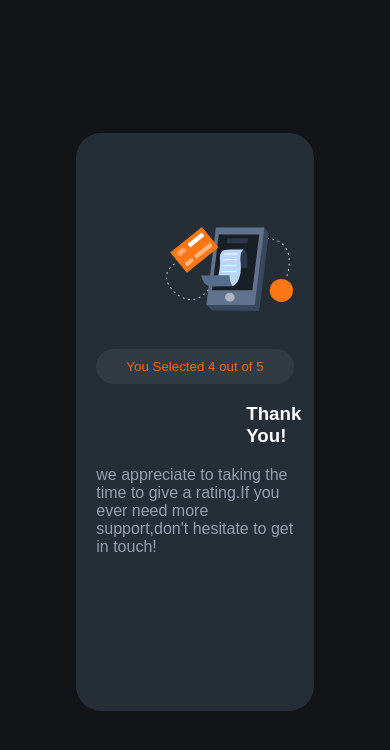
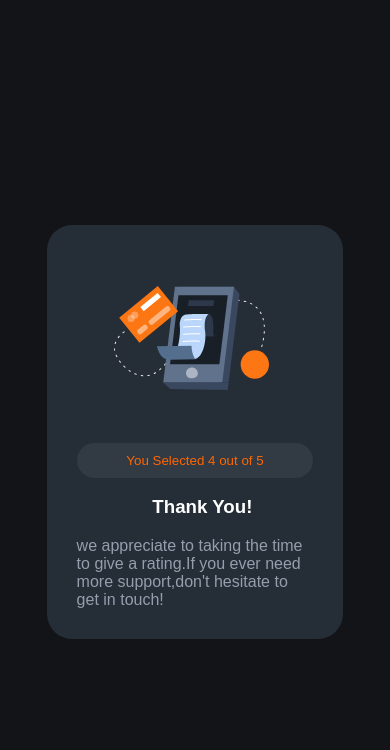
Before and after one commit to JhansiKongara/interactive, a plain HTML site: page index.html in a window 390 px wide. Both pictures are taken after a click on the button "SUBMIT". Drawn offline with Linux system fonts and the light colour scheme.

Commit message:
task is completed

```diff
--- a/index.css
+++ b/index.css
@@ -4,6 +4,7 @@ abc{
     color:hsl(213, 19%, 18%);
     color:hsl(216, 12%, 8%);
 }
+
 body{
     background-color:hsl(216, 12%, 8%) ;
     margin: 0;
@@ -14,8 +15,8 @@ body{
 }
 .parent{
     background-color: hsl(213, 19%, 18%);
-    width: 25%;
-    height: 50vh;
+    width: 22%;
+    height: 49vh;
     border-radius: 25px;
     padding: 20px 20px;
     margin: 0px auto;
@@ -27,7 +28,9 @@ body{
 
 }
 .thankchild{
-    margin: 0px auto;
+    display: flex;
+    flex-direction: column;
+    align-items: center;
 }
 .child1 p{
     background-color: hsl(212, 15%, 23%);
@@ -59,9 +62,7 @@ child3 p{
     font-family: "Overpass", sans-serif;
 }
 #thank-image{
-    padding: 0px 70px;
-    width: 64%;
-     margin: 0px auto;
+  width: 80%;
 }
 .circle-container {
     display: flex;
@@ -103,7 +104,7 @@ child3 p{
     border: none;
     border-radius: 26px;
     cursor: pointer;
-    width: 100%;
+    width: 80%;
     border-radius: 25px;
     margin-top: 22px;
     font-weight: 400;
@@ -132,19 +133,53 @@ child3 p{
     width: 100%;
   }
   .parent2{
-    background-color: hsl(213, 19%, 18%);
+   background-color: hsl(213, 19%, 18%);
     width: 50%;
     border-radius: 25px;
-    padding: 78px 20px;
+    padding: 30px 0px;
     margin: 0px auto;
-    height: 50vh;
   }
   #thank{
-    padding: 0px 150px;
-    color:hsl(0, 100%, 100%) ;
+    padding: 0px 37px;
+    color: hsl(0, 100%, 100%);
     font-family: "Overpass", sans-serif;
     font-weight: 700;
+    width: 80%;
+    display: flex
+;
+    justify-content: space-evenly;
   }
   #rating{
-    padding: 0px px;
+      width: 80%;
   }
+
+@media (max-width: 600px) {
+    body {
+      flex-direction: column;
+      padding: 10px;
+    }
+
+    .parent, .parent2 {
+      width: 80%;
+      height: auto;
+    }
+
+    img {
+      max-width: 100%;
+      height: auto;
+    }
+
+    #thank {
+      flex-direction: column;
+      align-items: center;
+      gap: 10px;
+      text-align: center;
+    }
+
+    .submit-btn  {
+      width: 100%;
+    }
+    .submit-btn1{
+        width: 80%;
+    }
+  }
--- a/index.html
+++ b/index.html
@@ -1,5 +1,9 @@
 <html>
-  <head > <link rel="stylesheet" href="index.css" type="text/css"></head>
+  <head >
+    <meta charset="UTF-8">
+    <meta name="viewport" content="width=device-width, initial-scale=1.0">
+    <link rel="stylesheet" href="index.css" type="text/css">
+  </head>
 <body>
   <div class="parent" id="main">
     <div class="child">
```
